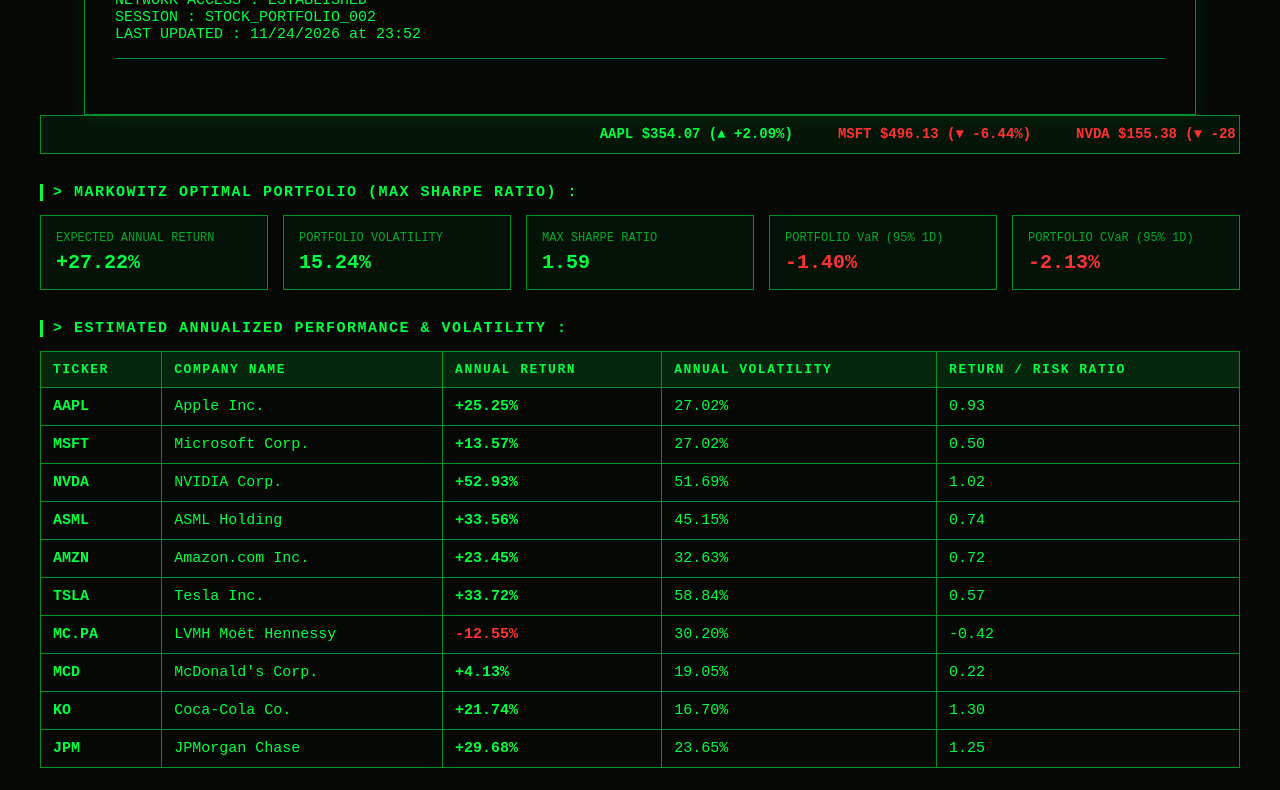
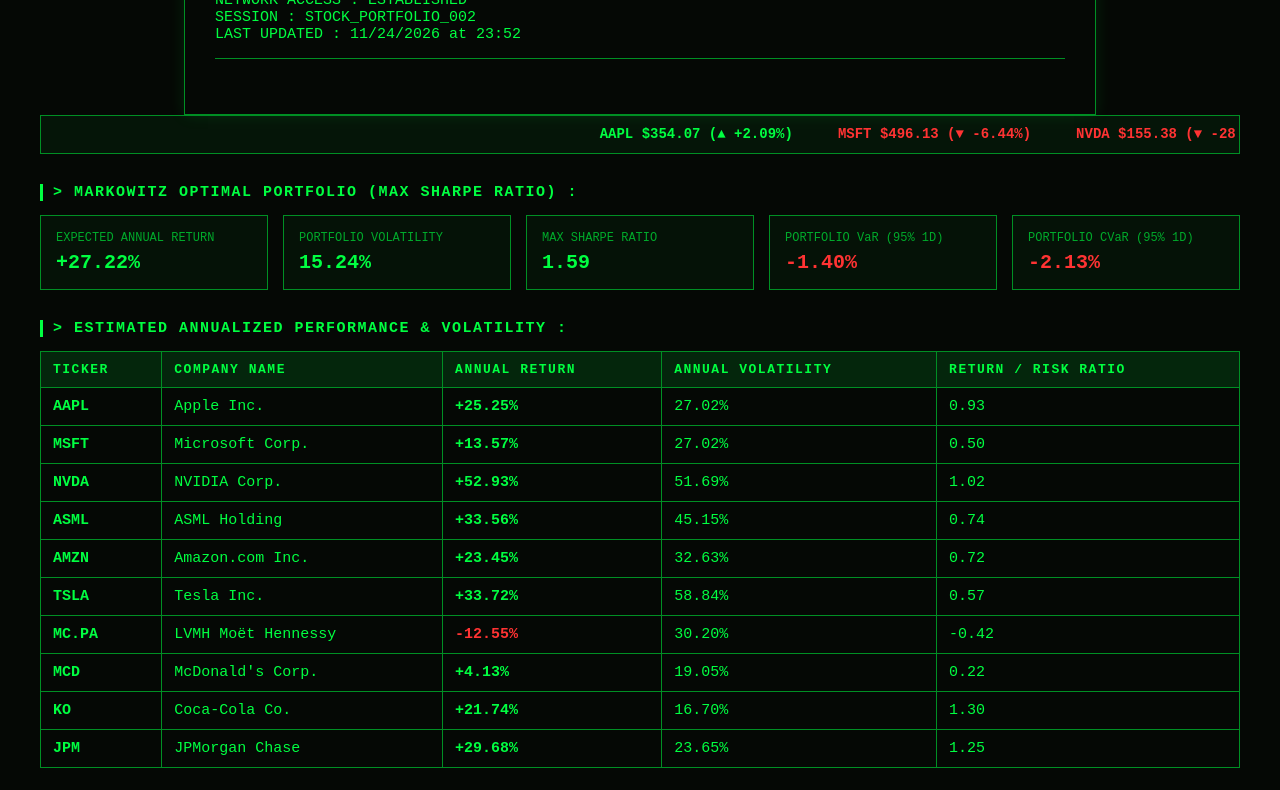
Before and after one commit to n1ghtway/NP-Finance-Project-, a plain HTML site: page quant-analysis.html in a window 1280 px wide. Shown: the part 112-902 px from the top of the page. Drawn offline with Linux system fonts and the light colour scheme.

Commit message:
Update quant-style.css

```diff
--- a/quant-style.css
+++ b/quant-style.css
@@ -11,11 +11,11 @@ body {
 }
 
 .terminal {
-    max-width: 1050px;
+    max-width: 850px;
     margin: 0 auto;
     border: 1px solid #008f24;
     padding: 30px;
-    box-shadow: 0 0 18px rgba(0, 255, 65, 0.12);
+    box-shadow: 0 0 15px rgba(0, 255, 65, 0.12);
 }
 
 /* HEADER */
```
